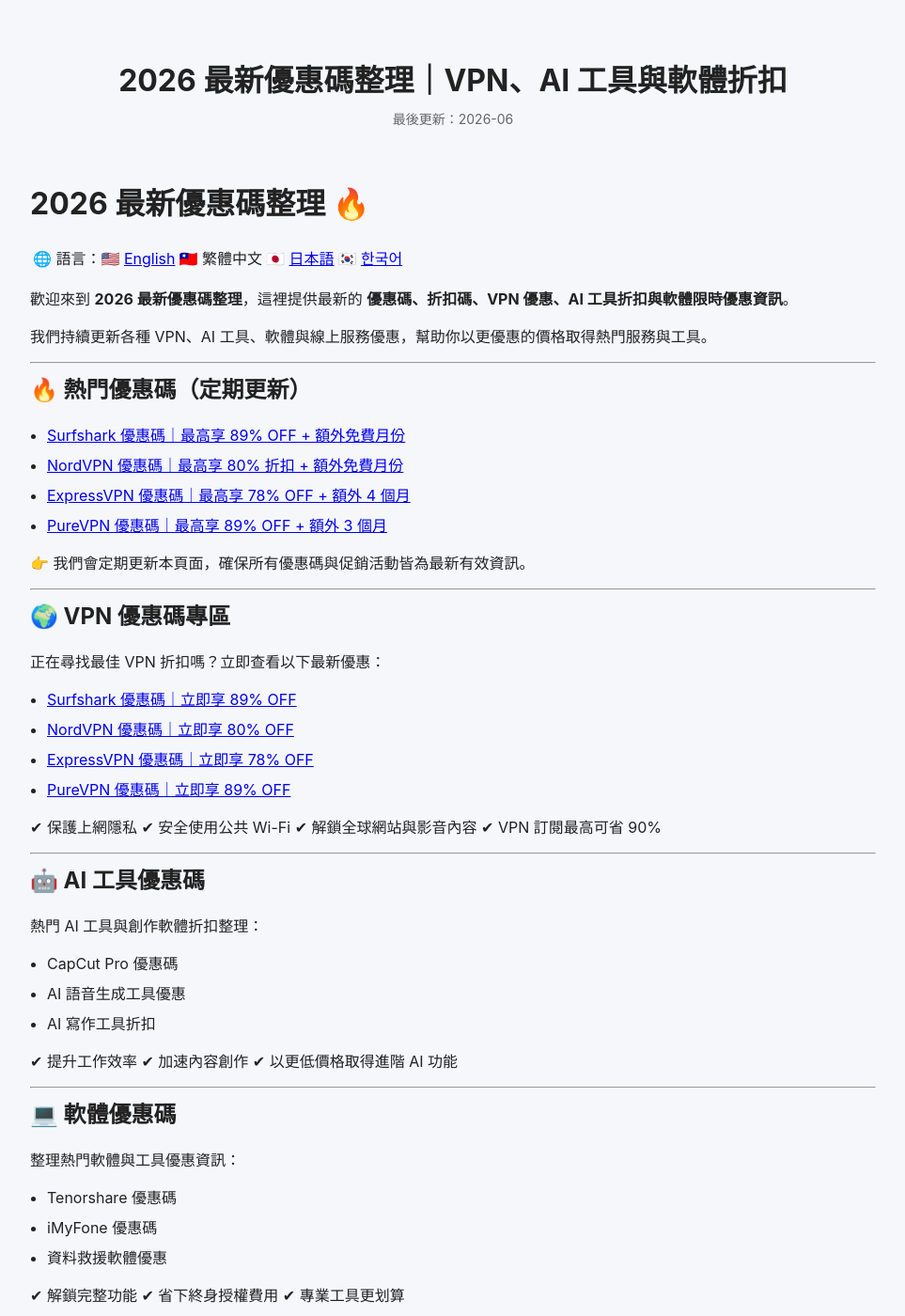
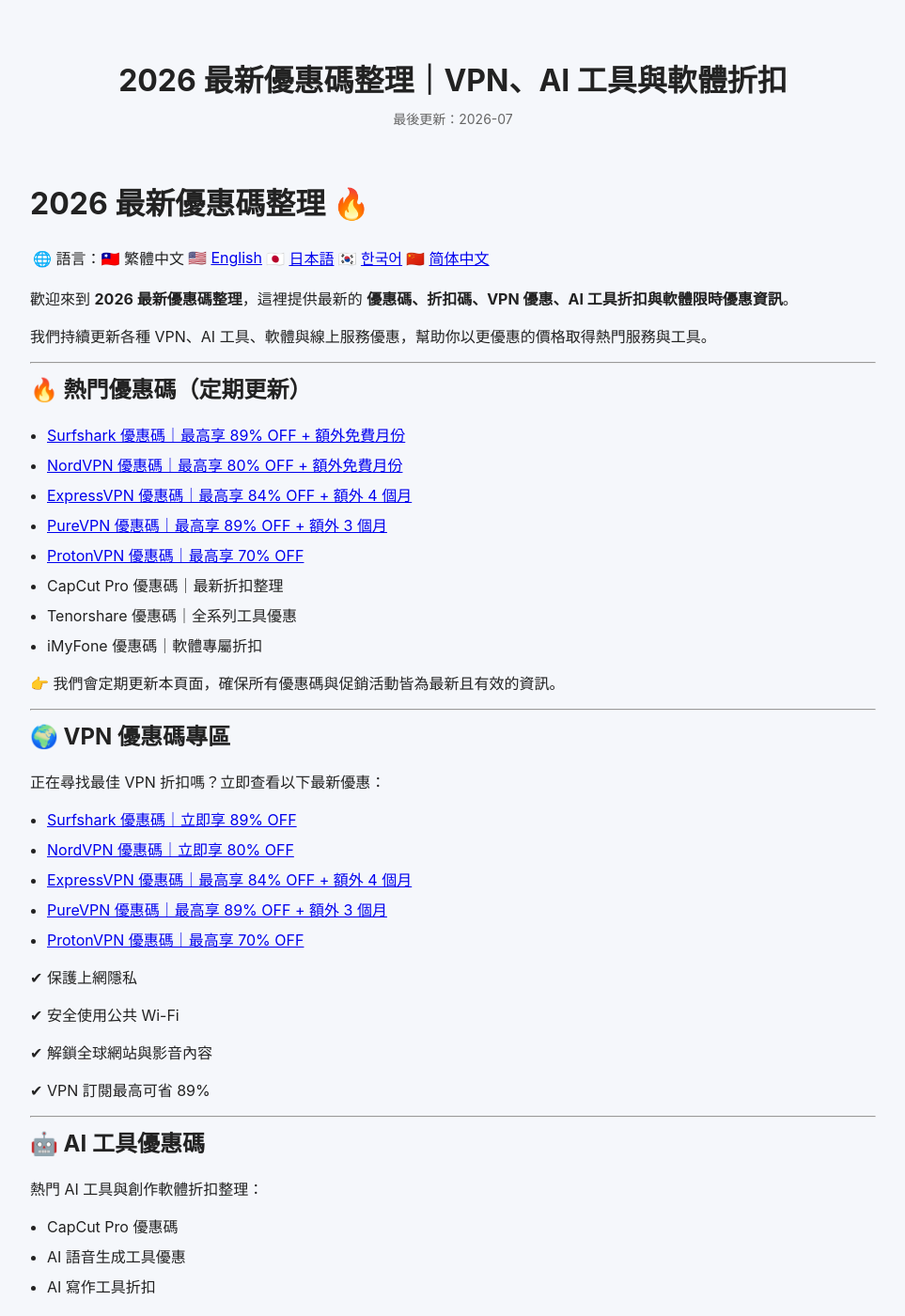
Before and after one commit to BestCouponCodes/best-coupon-codes, a Jekyll site: the page built from index-zh.md, in a window 1280 px wide and 1400 px high. Shown: the whole window at 94% size, without its empty margins (158-1121 px from the left). Built offline with Jekyll 4.4.1, drawn with Linux system fonts in a browser that asks for light colours; some of the changed text lies outside the part shown.

Commit message:
Revise discount codes and update last modified date
Updated last modified date and improved language consistency in the document. Added new discount codes for various services.

```diff
--- a/index-zh.md
+++ b/index-zh.md
@@ -1,17 +1,15 @@
 ---
-
 layout: default
 title: "2026 最新優惠碼整理｜VPN、AI 工具與軟體折扣"
 description: "整理最新 VPN 優惠碼、AI 工具折扣、軟體優惠與限時折扣資訊，持續更新並驗證可用優惠。"
 excerpt: ""
 lang: zh
-last_modified_at: "2026-06-03"
-
+last_modified_at: "2026-07-02"
 ---
 
 # 2026 最新優惠碼整理 🔥
 
-🌐 語言：🇺🇸 [English](/best-coupon-codes/) | 🇹🇼 繁體中文 | 🇯🇵 [日本語](/best-coupon-codes/index-ja/) | 🇰🇷 [한국어](/best-coupon-codes/index-ko/)
+🌐 語言：🇹🇼 繁體中文 | 🇺🇸 [English](/best-coupon-codes/) | 🇯🇵 [日本語](/best-coupon-codes/index-ja/) | 🇰🇷 [한국어](/best-coupon-codes/index-ko/) | 🇨🇳 [简体中文](/best-coupon-codes/index-cn/)
 
 歡迎來到 **2026 最新優惠碼整理**，這裡提供最新的 **優惠碼、折扣碼、VPN 優惠、AI 工具折扣與軟體限時優惠資訊**。
 
@@ -21,12 +19,16 @@ last_modified_at: "2026-06-03"
 
 ## 🔥 熱門優惠碼（定期更新）
 
-* [Surfshark 優惠碼｜最高享 89% OFF + 額外免費月份](/best-coupon-codes/surfshark-coupon-code/)
-* [NordVPN 優惠碼｜最高享 80% 折扣 + 額外免費月份](/best-coupon-codes/nordvpn-coupon-code/)
-* [ExpressVPN 優惠碼｜最高享 78% OFF + 額外 4 個月](/best-coupon-codes/expressvpn-coupon-code/)
-* [PureVPN 優惠碼｜最高享 89% OFF + 額外 3 個月](/best-coupon-codes/purevpn-coupon-code/)
+* [Surfshark 優惠碼｜最高享 89% OFF + 額外免費月份](/best-coupon-codes/surfshark-coupon-code-zh/)
+* [NordVPN 優惠碼｜最高享 80% OFF + 額外免費月份](/best-coupon-codes/nordvpn-coupon-code-zh/)
+* [ExpressVPN 優惠碼｜最高享 84% OFF + 額外 4 個月](/best-coupon-codes/expressvpn-coupon-code-zh/)
+* [PureVPN 優惠碼｜最高享 89% OFF + 額外 3 個月](/best-coupon-codes/purevpn-coupon-code-zh/)
+* [ProtonVPN 優惠碼｜最高享 70% OFF](/best-coupon-codes/protonvpn-coupon-code-zh/)
+* CapCut Pro 優惠碼｜最新折扣整理
+* Tenorshare 優惠碼｜全系列工具優惠
+* iMyFone 優惠碼｜軟體專屬折扣
 
-👉 我們會定期更新本頁面，確保所有優惠碼與促銷活動皆為最新有效資訊。
+👉 我們會定期更新本頁面，確保所有優惠碼與促銷活動皆為最新且有效的資訊。
 
 ---
 
@@ -34,16 +36,19 @@ last_modified_at: "2026-06-03"
 
 正在尋找最佳 VPN 折扣嗎？立即查看以下最新優惠：
 
-* [Surfshark 優惠碼｜立即享 89% OFF](/best-coupon-codes/surfshark-coupon-code/)
-* [NordVPN 優惠碼｜立即享 80% OFF](/best-coupon-codes/nordvpn-coupon-code/)
-* [ExpressVPN 優惠碼｜立即享 78% OFF](/best-coupon-codes/expressvpn-coupon-code/)
-* [PureVPN 優惠碼｜立即享 89% OFF](/best-coupon-codes/purevpn-coupon-code/)
-
+* [Surfshark 優惠碼｜立即享 89% OFF](/best-coupon-codes/surfshark-coupon-code-zh/)
+* [NordVPN 優惠碼｜立即享 80% OFF](/best-coupon-codes/nordvpn-coupon-code-zh/)
+* [ExpressVPN 優惠碼｜最高享 84% OFF + 額外 4 個月](/best-coupon-codes/expressvpn-coupon-code-zh/)
+* [PureVPN 優惠碼｜最高享 89% OFF + 額外 3 個月](/best-coupon-codes/purevpn-coupon-code-zh/)
+* [ProtonVPN 優惠碼｜最高享 70% OFF](/best-coupon-codes/protonvpn-coupon-code-zh/)
 
 ✔ 保護上網隱私
+
 ✔ 安全使用公共 Wi-Fi
+
 ✔ 解鎖全球網站與影音內容
-✔ VPN 訂閱最高可省 90%
+
+✔ VPN 訂閱最高可省 89%
 
 ---
 
@@ -56,7 +61,9 @@ last_modified_at: "2026-06-03"
 * AI 寫作工具折扣
 
 ✔ 提升工作效率
+
 ✔ 加速內容創作
+
 ✔ 以更低價格取得進階 AI 功能
 
 ---
@@ -70,7 +77,9 @@ last_modified_at: "2026-06-03"
 * 資料救援軟體優惠
 
 ✔ 解鎖完整功能
+
 ✔ 省下終身授權費用
+
 ✔ 專業工具更划算
 
 ---
@@ -81,12 +90,13 @@ last_modified_at: "2026-06-03"
 * 持續更新最新折扣資訊
 * 涵蓋 VPN、AI 工具與軟體優惠
 * 內容整理清楚、方便閱讀
+* 支援多國語言（English／繁體中文／简体中文／日本語／한국어）
 
 ---
 
 ## ⚠️ 聲明
 
-部分連結可能為聯盟連結，這能協助網站持續提供免費內容與更新，且不會增加您的額外費用。
+部分連結可能為聯盟連結。若您透過這些連結完成購買，我們可能會獲得少量佣金，但不會增加您的任何額外費用。這能協助網站持續提供免費內容與最新優惠資訊。
 
 ---
 
```
